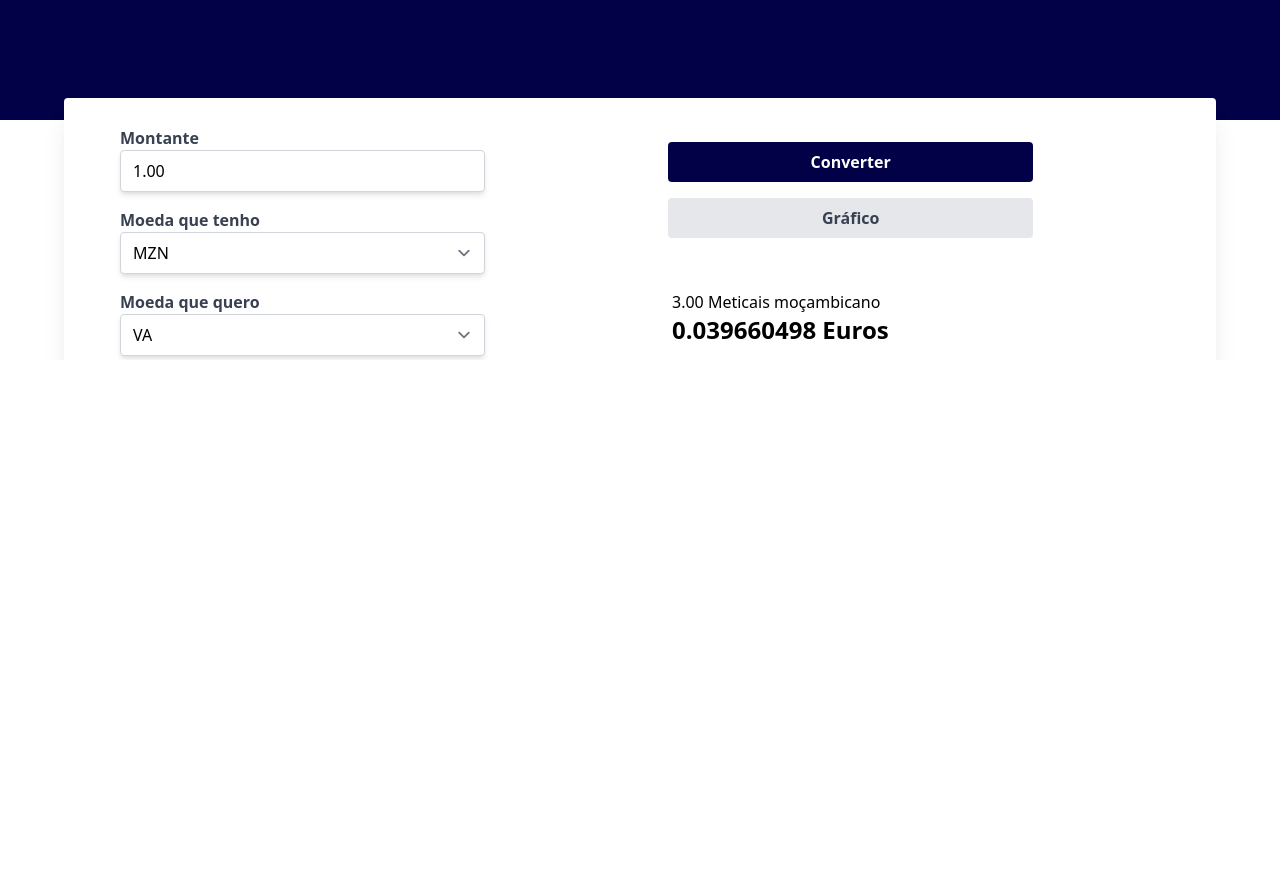
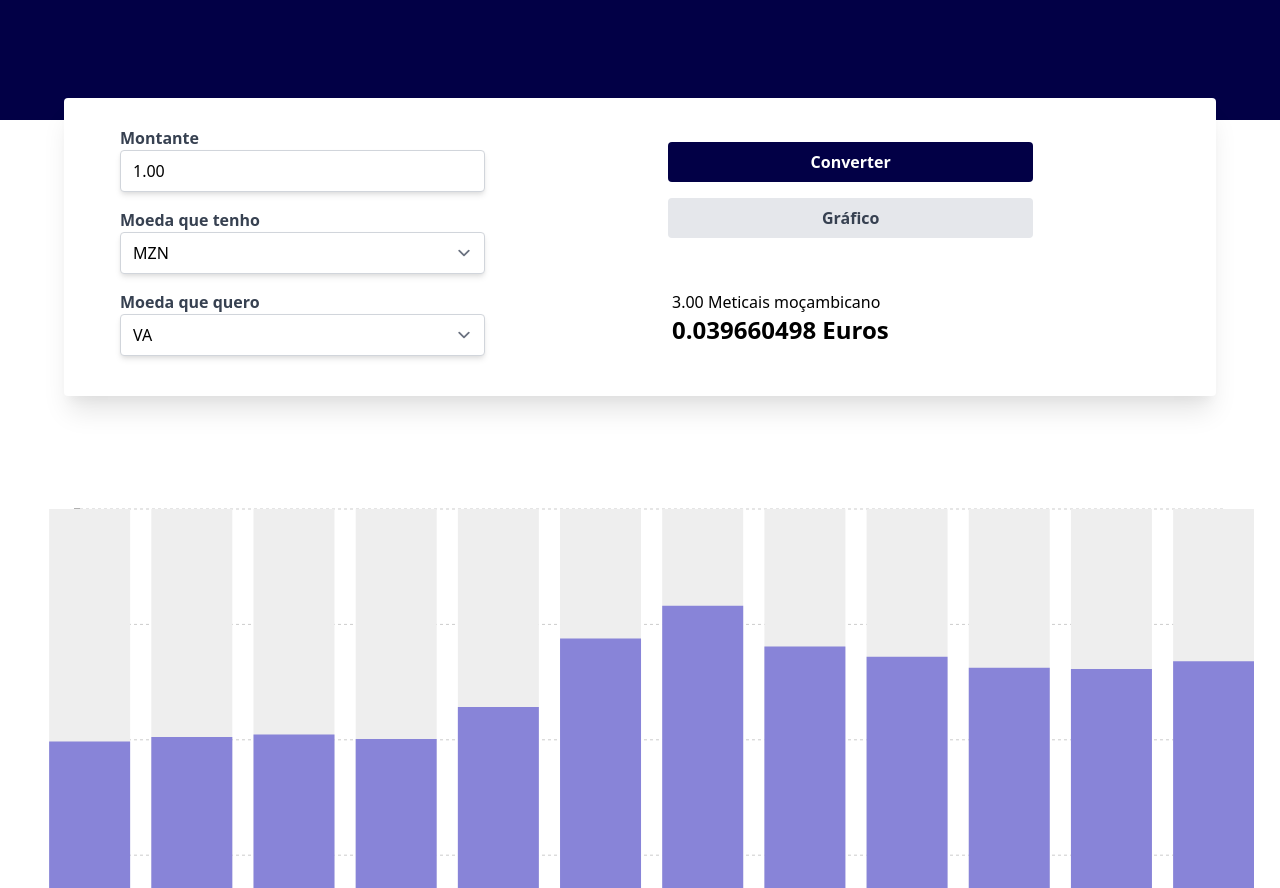
Before and after one commit to bboa3/mozeconomia, a Next.js app: page / in a window 1280 px wide. Shown: the part 480-1368 px from the top of the page. Before the commit the page ends 840 px from the top, so only its background shows below. Built offline with nearby package versions, Linux system fonts and the light colour scheme; no server answers.

Commit message:
🏛️ NEW: Bar Charts

```diff
--- /dev/null
+++ b/src/components/BarChart/index.tsx
@@ -0,0 +1,37 @@
+import React from 'react';
+import { BarChart, Bar, XAxis, YAxis, CartesianGrid, Tooltip, ResponsiveContainer, ReferenceLine } from 'recharts';
+import { useData } from './useData';
+
+const BarChartGraph:React.FC = () => {
+  const data = useData();
+
+  if (!data) {
+    return <pre>Loading...</pre>;
+  }
+
+  return (
+    <ResponsiveContainer width="98%" aspect={2.5}>
+      <BarChart
+        width={500}
+        height={300}
+        data={data}
+        margin={{
+          top: 5,
+          right: 30,
+          left: 20,
+          bottom: 5,
+        }}
+        stackOffset="sign"
+      >
+        <XAxis dataKey="name" scale="point" padding={{ left: 10, right: 10 }} />
+        <YAxis />
+        <Tooltip />
+        <CartesianGrid strokeDasharray="3 3" />
+        <ReferenceLine y={0} stroke="#000" />
+        <Bar dataKey="homologa" fill="#8884d8" background={{ fill: '#eee' }} stackId="stack" />
+      </BarChart>
+    </ResponsiveContainer>
+  );
+}
+
+export default BarChartGraph;
--- /dev/null
+++ b/src/components/BarChart/useData.ts
@@ -0,0 +1,43 @@
+import { useState, useEffect } from 'react'
+import { months } from '../../utils/days';
+import { alimentares } from '../../utils/produtos';
+
+export interface InflationData {
+  name: string
+  homologa: number
+}
+
+export const useData = () => {
+  const [data, setData] = useState<InflationData[] | null>(null);
+
+  useEffect(() => {
+    const currentYear = alimentares[alimentares.length -1];
+    const lastYear = alimentares[alimentares.length -2];
+
+    const data: InflationData[] = currentYear.homologa.map((homologa: number, index: number) => {
+
+      return {
+        name: `${currentYear.year} ${months[index]}`,
+        homologa: homologa
+      }
+    })
+
+    let i = 11;
+
+    while (data.length <= 11) {
+      const homologa: number = lastYear.homologa[i];
+
+      data.unshift({
+        name: `${lastYear.year} ${months[i]}`,
+        homologa: homologa
+      })
+
+      i--
+    }
+
+    setData(data)
+  }, []);
+
+  return data;
+
+};
--- a/src/pages/index.tsx
+++ b/src/pages/index.tsx
@@ -1,6 +1,7 @@
 import Head from 'next/head'
 import Image from 'next/image'
 import React from 'react'
+import BarChartGraph from '../components/BarChart'
 import ExchangeRates from '../components/ExchangeRates'
 
 import Header from '../components/Header'
@@ -53,7 +54,12 @@ const Home: React.FC = () => {
           <ExchangeRates />
         </div>
 
-        <div className="h-60 w-full"></div>
+        <div className="w-full flex flex-row mt-96">
+          <div className="w-full h-96 grid grid-flow-row gap-1">
+            <BarChartGraph />
+            <BarChartGraph />
+          </div>
+        </div>
       </div>
     </div>
   )
--- /dev/null
+++ b/src/utils/produtos.ts
@@ -0,0 +1,126 @@
+
+export const alimentares = [
+  {
+    "year": 2020,
+    "homologa":[7.63,7.39,4.85,3.93,4.29,6.59,7.4,7.52,7.94,8.1,8.18,8.03]
+  },
+  {
+    "year": 2021,
+    "homologa":[9.14,11.51,12.65,11.23,10.88,10.5,10.45,10.72]
+  }
+]
+
+export const alcoólicas = [
+      {
+        "year": 2020,
+        "homologa":[7.63,7.39,4.85,3.93,4.29,6.59,7.4,7.52,7.94,8.1,8.18,8.03]
+      },
+      {
+        "year": 2021,
+        "homologa":[9.14,11.51,12.65,11.23,10.88,10.5,10.45,10.72]
+      }
+    ]
+export const vestuário = [
+      {
+        "year": 2020,
+        "homologa":[7.63,7.39,4.85,3.93,4.29,6.59,7.4,7.52,7.94,8.1,8.18,8.03]
+      },
+      {
+        "year": 2021,
+        "homologa":[9.14,11.51,12.65,11.23,10.88,10.5,10.45,10.72]
+      }
+    ]
+
+export  const habitação = [
+      {
+        "year": 2020,
+        "homologa":[7.63,7.39,4.85,3.93,4.29,6.59,7.4,7.52,7.94,8.1,8.18,8.03]
+      },
+      {
+        "year": 2021,
+        "homologa":[9.14,11.51,12.65,11.23,10.88,10.5,10.45,10.72]
+      }
+    ]
+export const mobiliário = [
+      {
+        "year": 2020,
+        "homologa":[7.63,7.39,4.85,3.93,4.29,6.59,7.4,7.52,7.94,8.1,8.18,8.03]
+      },
+      {
+        "year": 2021,
+        "homologa":[9.14,11.51,12.65,11.23,10.88,10.5,10.45,10.72]
+      }
+    ]
+export const saúde = [
+      {
+        "year": 2020,
+        "homologa":[7.63,7.39,4.85,3.93,4.29,6.59,7.4,7.52,7.94,8.1,8.18,8.03]
+      },
+      {
+        "year": 2021,
+        "homologa":[9.14,11.51,12.65,11.23,10.88,10.5,10.45,10.72]
+      }
+    ]
+export const transportes = [
+      {
+        "year": 2020,
+        "homologa":[7.63,7.39,4.85,3.93,4.29,6.59,7.4,7.52,7.94,8.1,8.18,8.03]
+      },
+      {
+        "year": 2021,
+        "homologa":[9.14,11.51,12.65,11.23,10.88,10.5,10.45,10.72]
+      }
+    ]
+export const comunicações = [
+      {
+        "year": 2020,
+        "homologa":[7.63,7.39,4.85,3.93,4.29,6.59,7.4,7.52,7.94,8.1,8.18,8.03]
+      },
+      {
+        "year": 2021,
+        "homologa":[9.14,11.51,12.65,11.23,10.88,10.5,10.45,10.72]
+      }
+    ]
+
+export const cultura = [
+      {
+        "year": 2020,
+        "homologa":[7.63,7.39,4.85,3.93,4.29,6.59,7.4,7.52,7.94,8.1,8.18,8.03]
+      },
+      {
+        "year": 2021,
+        "homologa":[9.14,11.51,12.65,11.23,10.88,10.5,10.45,10.72]
+      }
+    ]
+
+export const educação = [
+      {
+        "year": 2020,
+        "homologa":[7.63,7.39,4.85,3.93,4.29,6.59,7.4,7.52,7.94,8.1,8.18,8.03]
+      },
+      {
+        "year": 2021,
+        "homologa":[9.14,11.51,12.65,11.23,10.88,10.5,10.45,10.72]
+      }
+    ]
+export const restaurantes = [
+      {
+        "year": 2020,
+        "homologa":[7.63,7.39,4.85,3.93,4.29,6.59,7.4,7.52,7.94,8.1,8.18,8.03]
+      },
+      {
+        "year": 2021,
+        "homologa":[9.14,11.51,12.65,11.23,10.88,10.5,10.45,10.72]
+      }
+    ]
+
+export const serviços = [
+      {
+        "year": 2020,
+        "homologa":[7.63,7.39,4.85,3.93,4.29,6.59,7.4,7.52,7.94,8.1,8.18,8.03]
+      },
+      {
+        "year": 2021,
+        "homologa":[9.14,11.51,12.65,11.23,10.88,10.5,10.45,10.72]
+      }
+]
```
